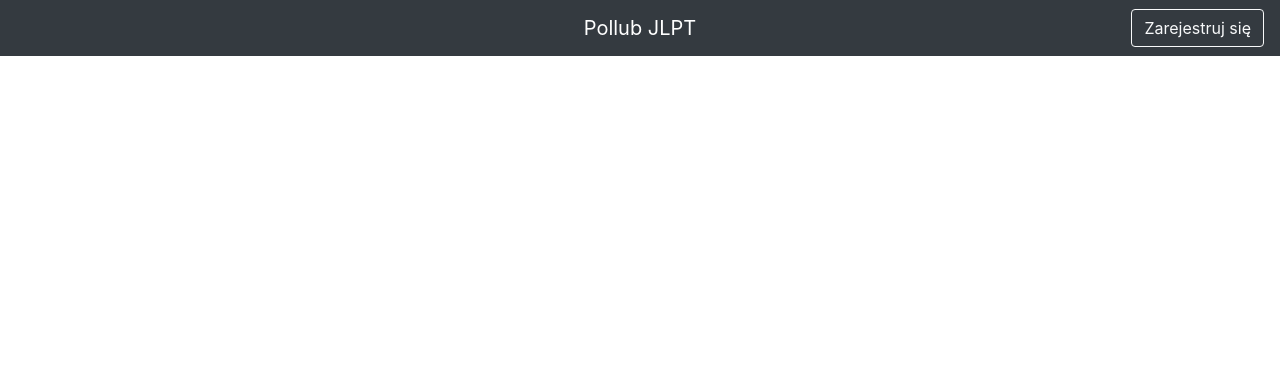
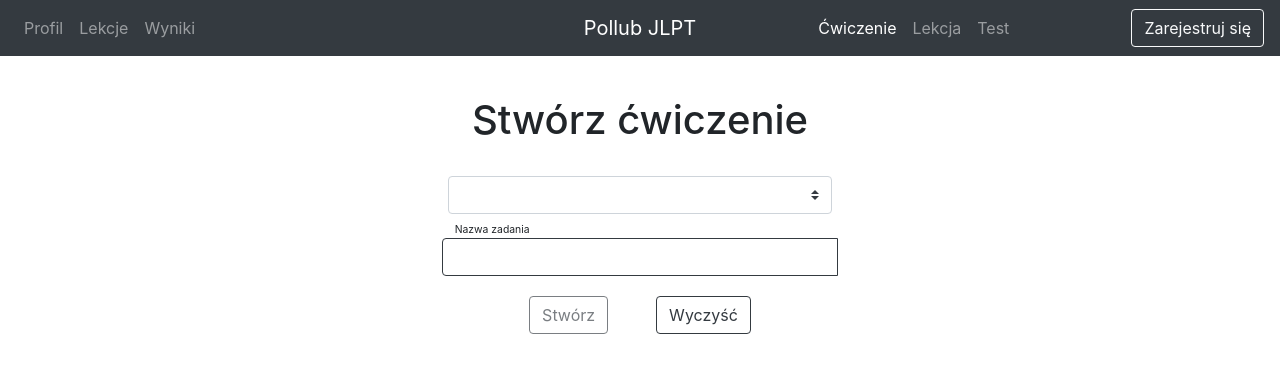
Before and after one commit to BartekDe/jlpt, an Angular app in the folder front-end/jlpt/: page /exercise-wizard in a window 1280 px wide. Shown: the top 372 px of the page. Built offline with nearby package versions, Linux system fonts and the light colour scheme.

Commit message:
exercise view

```diff
--- a/front-end/jlpt/src/app/auth.service.ts
+++ b/front-end/jlpt/src/app/auth.service.ts
@@ -8,9 +8,9 @@ import {LoginModel} from './models/LoginModel';
 })
 export class AuthService {
 
-  role = '';
+  // role = '';
   isLogedIn = false;
-  // role =  'Admin';
+  role =  'Admin';
 
   constructor(private httpClient: HttpClient) {}
 
@@ -30,4 +30,11 @@ export class AuthService {
   registerUser(registerM: RegisterModel) {
     return this.httpClient.post('http://localhost:8080/auth/register', registerM);
   }
+
+  public uploadImage(image: File) {
+    const formData = new FormData();
+    formData.append('image', image);
+
+    return this.httpClient.post('/api/v1/image-upload', formData); // CHANGE
+  }
 }
--- a/front-end/jlpt/src/app/exercise-wizard/exercise-wizard.component.css
+++ b/front-end/jlpt/src/app/exercise-wizard/exercise-wizard.component.css
@@ -0,0 +1,33 @@
+.input-group {
+  max-height: 50px;
+  margin-bottom: 8px;
+}
+
+@media (max-width: 400px){
+  .input-group{
+    margin-bottom: 20px;
+  }
+
+  .custom-select{
+    width: 90% !important;
+  }
+}
+
+.form-control-placeholder {
+  position: absolute;
+  top: 0;
+  padding: 7px 0 0 13px;
+  transition: all 200ms;
+  opacity: 0.5;
+}
+
+.form-control:focus + .form-control-placeholder,
+.form-control:valid + .form-control-placeholder {
+  font-size: 65%;
+  transform: translate3d(0, -100%, 0);
+  opacity: 1;
+}
+
+.ht-250 {
+  height: 250px;
+}
--- a/front-end/jlpt/src/app/exercise-wizard/exercise-wizard.component.html
+++ b/front-end/jlpt/src/app/exercise-wizard/exercise-wizard.component.html
@@ -1 +1,93 @@
-<p>exercise-wizard works!</p>
+<form style="height: 100%;" [formGroup]="exerciseForm" (ngSubmit)="create()">
+<div class="d-flex align-items-center mt-5 pt-5 flex-column" style="height: 80%;">
+  <h1>Stwórz ćwiczenie</h1><br>
+
+  <select class="custom-select mb-4" id="questionType" formControlName="questionType" style="width: 30%;">
+    <option value="0" selected>Wybierz typ ćwiczenia</option>
+    <option value="TranslatePol">[1] Przetłumacz '...' na polski</option>
+    <option value="TranslateHira">[2] Przetłumacz '...' na hiragane</option>
+    <option value="TranslateKata">[3] Przetłumacz '...' na katakane</option>
+    <option value="TranslateKanji">[4] Przetłumacz '...' na kanji</option>
+    <option value="FillGap">[5] Wstaw odpowiednie słowo w '...'</option>
+    <option value="OrderWords">[6] Uszereguj zdanie, wskaż które słowo znajdzie się w miejscu z '*'</option>
+    <option value="FillGapText">[7] Wstaw odpowiednie słowo w '...' w dłuższym tekście</option>
+    <option value="ReadingCompText">[8] Czytanie ze zrozumieniem, odpowiedz na podstawie tesktu</option>
+    <option value="ReadingCompTextPict">[9] Czytanie ze zrozumieniem i zdjęciem, odpowiedz na podstawie tekstu i zdjęcia</option>
+    <option value="WriteInOtherWords">[10] Napisz innymi słowami</option>
+    <option value="DescribePict">[11] Wskaż co przedstawia zdjęcie</option>
+    <!-- <option value="12">[12] Wskaż które zdjęcie obrazuje dane słowo</option> -->
+  </select>
+
+  <div class="input-group col-sm-4">
+    <input class="form-control border border-dark" type="text" id="questionName"
+           formControlName="questionName">
+    <label class="form-control-placeholder" for="questionName">Nazwa zadania</label>
+  </div>
+
+    <div class="input-group col-sm-4" *ngIf="questionType == 'TranslatePol' || questionType == 'TranslateHira'
+                                          || questionType == 'TranslateKata' || questionType == 'TranslateKanji'
+                                          || questionType == 'FillGap' || questionType == 'OrderWords'
+                                          || questionType == 'WriteInOtherWords'; else LongText">
+      <input class="form-control border border-dark font-weight-bold" type="text" id="question" formControlName="question">
+      <label class="form-control-placeholder" for="question">Pytanie</label></div>
+    <div class="input-group col-sm-4" *ngIf="questionType == 'ReadingCompTextPict'"> <!-- CHANGE -->
+      <input #imageInput
+             class="form-control border border-dark btn btn-dark"
+             id="longImageQuestion"
+             formControlName="longImageQuestion"
+             type="file"
+             accept="image/*"
+             (change)="processFile(imageInput)">
+      <label class="form-control-placeholder" for="longImageQuestion">Obraz pomocniczy</label></div>
+    <img
+      class="ht-250 mb-4"
+      [src]="imgURL"
+      *ngIf="imgURL && (questionType == 'DescribePict' || questionType == 'ReadingCompTextPict')">
+    <div class="input-group col-sm-4 " *ngIf="questionType != 0">
+      <input class="form-control border border-success text-success font-weight-bold" type="text" id="correctAnswer" formControlName="correctAnswer">
+      <label class="form-control-placeholder text-success" for="correctAnswer">Poprawna odpowiedz</label></div>
+    <div class="input-group col-sm-4 " *ngIf="questionType != 0">
+      <input class="form-control border border-danger text-danger font-weight-bold" type="text" id="wrongAnswer1" formControlName="wrongAnswer1">
+      <label class="form-control-placeholder text-danger" for="wrongAnswer1">Błędna odpowiedz</label></div>
+    <div class="input-group col-sm-4 " *ngIf="questionType != 0">
+      <input class="form-control border border-danger text-danger font-weight-bold" type="text" id="wrongAnswer2" formControlName="wrongAnswer2">
+      <label class="form-control-placeholder text-danger" for="wrongAnswer2">Błędna odpowiedz</label></div>
+    <div class="input-group col-sm-4 " *ngIf="questionType != 0">
+      <input class="form-control border border-danger text-danger font-weight-bold" type="text" id="wrongAnswer3" formControlName="wrongAnswer3">
+      <label class="form-control-placeholder text-danger" for="wrongAnswer3">Błędna odpowiedz</label></div>
+    <div class="input-group col-sm-4 " *ngIf="questionType != 0">
+      <input class="form-control border border-danger text-danger font-weight-bold" type="text" id="wrongAnswer4" formControlName="wrongAnswer4">
+      <label class="form-control-placeholder text-danger" for="wrongAnswer4">Błędna odpowiedz</label></div>
+    <div class="input-group col-sm-4 " *ngIf="questionType != 0">
+      <input class="form-control border border-danger text-danger font-weight-bold" type="text" id="wrongAnswer5" formControlName="wrongAnswer5">
+      <label class="form-control-placeholder text-danger" for="wrongAnswer5">Błędna odpowiedz</label></div>
+
+  <ng-template #LongText>
+    <div class="form-group col-sm-4" *ngIf="questionType == 'FillGapText' || questionType == 'ReadingCompText' ||
+                                            questionType == 'ReadingCompTextPict'; else Image">
+      <textarea class="form-control border border-dark font-weight-bold" type="text" id="longQuestion" formControlName="longQuestion" rows="6"></textarea>
+      <label class="form-control-placeholder" for="longQuestion">Pytanie</label></div>
+  </ng-template>
+
+  <ng-template #Image>
+    <div class="input-group col-sm-4" *ngIf="questionType == 'DescribePict'"> <!-- CHANGE -->
+        <input #imageInput
+               class="form-control border border-dark btn btn-dark"
+               id="imageQuestion"
+               formControlName="imageQuestion"
+               type="file"
+               accept="image/*"
+               (change)="processFile(imageInput)">
+      <label class="form-control-placeholder" for="imageQuestion">Pytanie</label></div>
+  </ng-template>
+
+  <div class="mb-3">
+    <button
+      class="btn btn-outline-dark"
+      type="submit"
+      [disabled]="!exerciseForm.valid">Stwórz</button>
+    <button class="btn btn-outline-dark ml-5" type="button" (click)="reset(exerciseForm)">Wyczyść</button>
+  </div>
+
+</div>
+</form>
--- a/front-end/jlpt/src/app/exercise-wizard/exercise-wizard.component.ts
+++ b/front-end/jlpt/src/app/exercise-wizard/exercise-wizard.component.ts
@@ -1,15 +1,69 @@
-import { Component, OnInit } from '@angular/core';
+import { Component} from '@angular/core';
+import {FormBuilder, NgForm, Validators} from '@angular/forms';
+import {AuthService} from '../auth.service';
+
+class ImageSnippet {
+  constructor(public src: string, public file: File) {}
+}
 
 @Component({
   selector: 'app-exercise-wizard',
   templateUrl: './exercise-wizard.component.html',
   styleUrls: ['./exercise-wizard.component.css']
 })
-export class ExerciseWizardComponent implements OnInit {
+export class ExerciseWizardComponent {
+  exerciseForm: any;
+  selectedFile: ImageSnippet;
+  imgURL: string | ArrayBuffer;
 
-  constructor() { }
-
-  ngOnInit() {
+  constructor(private formBuilder: FormBuilder,
+              private authService: AuthService) {
+    this.exerciseForm = this.formBuilder.group({
+      questionType: ['', Validators.required],
+      questionName: ['', Validators.required],
+      question: ['', ],  longQuestion: ['', ],  imageQuestion: ['', ], longImageQuestion: ['', ],
+      correctAnswer: ['', Validators.required],
+      wrongAnswer1: ['', Validators.required],
+      wrongAnswer2: ['', Validators.required],
+      wrongAnswer3: ['', Validators.required],
+      wrongAnswer4: ['', Validators.required],
+      wrongAnswer5: ['', Validators.required]
+    });
   }
 
+  get f() { return this.exerciseForm.controls; }
+  get questionType() {
+    if (this.f.questionType.value !== 'DescribePict' && this.f.questionType.value !== 'ReadingCompTextPict') {
+      this.imgURL = '';
+    }
+    return this.f.questionType.value;
+  }
+
+  processFile(imageInput: any) {
+    const file: File = imageInput.files[0];
+    const reader = new FileReader();
+    reader.addEventListener('load', (event: any) => {
+      this.selectedFile = new ImageSnippet(event.target.result, file);
+      /*this.authService.uploadImage(this.selectedFile.file).subscribe(
+        (res) => {},
+        (err) => {});*/
+    });
+    reader.readAsDataURL(file); // ++
+    reader.onload = () => {
+      this.imgURL = reader.result;
+    };
+  }
+
+  reset(form: NgForm) {
+    form.reset();
+  }
+
+  create() {
+    console.log('questionType: ' + this.f.questionType.value + '\nquestionName: ' + this.f.questionName.value +
+      '\nquestion: ' + this.f.question.value + '\nlongQuestion: ' + this.f.longQuestion.value +
+      '\nimageQuestion: ' + this.f.imageQuestion.value + '\nlongImageQuestion: ' + this.f.longImageQuestion.value +
+      '\ncorrectAnswer: ' + this.f.correctAnswer.value + '\nwrongAnswer1: ' + this.f.wrongAnswer1.value +
+      '\nwrongAnswer2: ' + this.f.wrongAnswer2.value + '\nwrongAnswer3: ' + this.f.wrongAnswer3.value +
+      '\nwrongAnswer4: ' + this.f.wrongAnswer4.value + '\nwrongAnswer5: ' + this.f.wrongAnswer5.value);
+  }
 }
```
